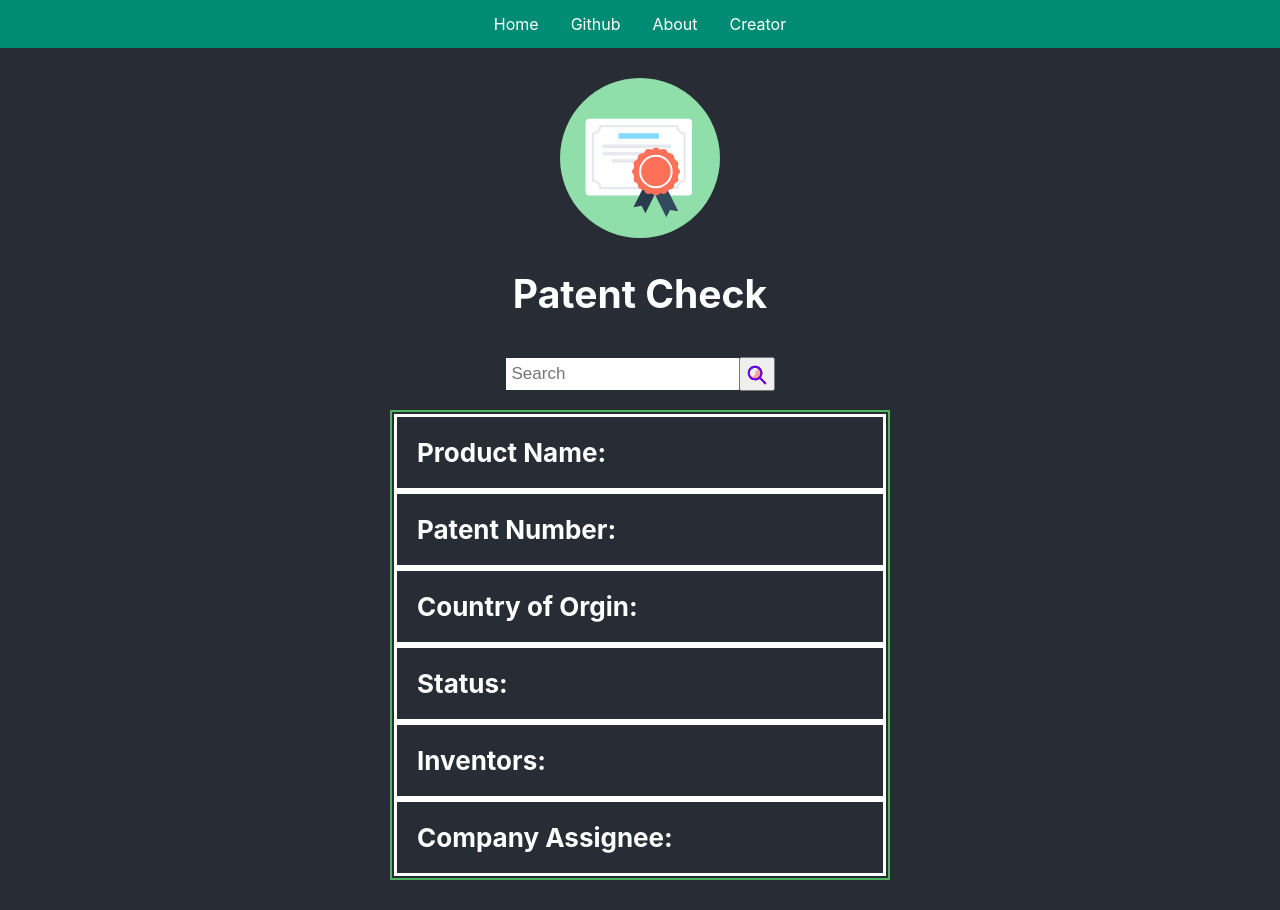
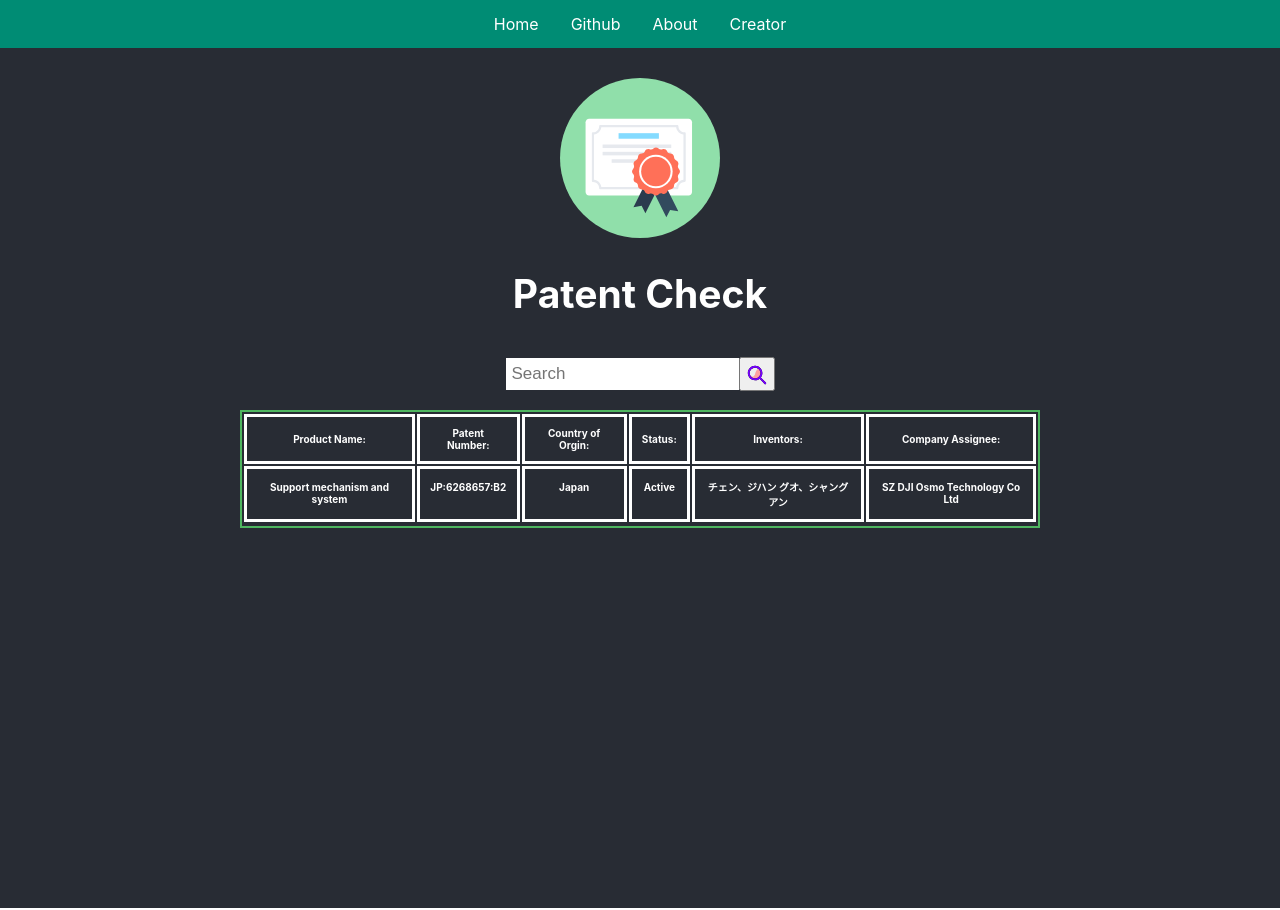
Before and after one commit to HIGHCHOLESTEROL1/Patent-pull, a React (Create React App) app in the folder patent-app/: page / in a window 1280 px wide. Built offline with nearby package versions, Linux system fonts and the light colour scheme.

Commit message:
infobox updates

```diff
--- a/patent-app/src/Home.js
+++ b/patent-app/src/Home.js
@@ -1,7 +1,7 @@
 import logo from './patentLogo.svg';
 import patentImg from './patent.svg';
 import SearchBar from './SearchBar.js';
-import InfoBox from './infoBox.js';
+import InfoBox from './InfoBox.js';
 function Home(){
     return(
         <header className="App-header">
--- a/patent-app/src/InfoBox.css
+++ b/patent-app/src/InfoBox.css
@@ -1,22 +1,16 @@
 table th{
     text-decoration: none;
     color: white;
-    display: block;
     text-align: center;
     padding: 14px 16px;
     text-decoration: none;
-    padding: 20px;
-    display: -webkit-box;
-    display: flex;
-    -webkit-box-orient: vertical;
-    -webkit-box-direction: normal;
-    -ms-flex-direction: row;
-    flex-direction: row;
+    padding: 10px;
     border: 3px solid white;
+    font-size: 10px;
 }
 
 table{
     border: 2px solid rgb(79, 182, 96);
-    width: 500px;
-    height: 200px;
+    width: 800px;
+    height: 100px;
 }
--- a/patent-app/src/InfoBox.js
+++ b/patent-app/src/InfoBox.js
@@ -2,12 +2,24 @@ import './InfoBox.css'
 function InfoBox(){
     return (
     <table>
+        <tr>
             <th>Product Name:</th>
             <th>Patent Number:</th>
             <th>Country of Orgin:</th>
             <th>Status:</th>
             <th>Inventors:</th>
             <th>Company Assignee:</th>
+        </tr>
+            <th>Support mechanism and system</th>
+            <th>JP:6268657:B2</th>
+            <th>Japan</th>
+            <th>Active</th>
+            <th>チェン、ジハン
+            グオ、シャングアン</th>
+            <th>SZ DJI Osmo Technology Co Ltd</th>
+        <tr>
+
+        </tr>
     </table>
     );
 }
```
Lines whose indentation alone changed are shown as unchanged.
